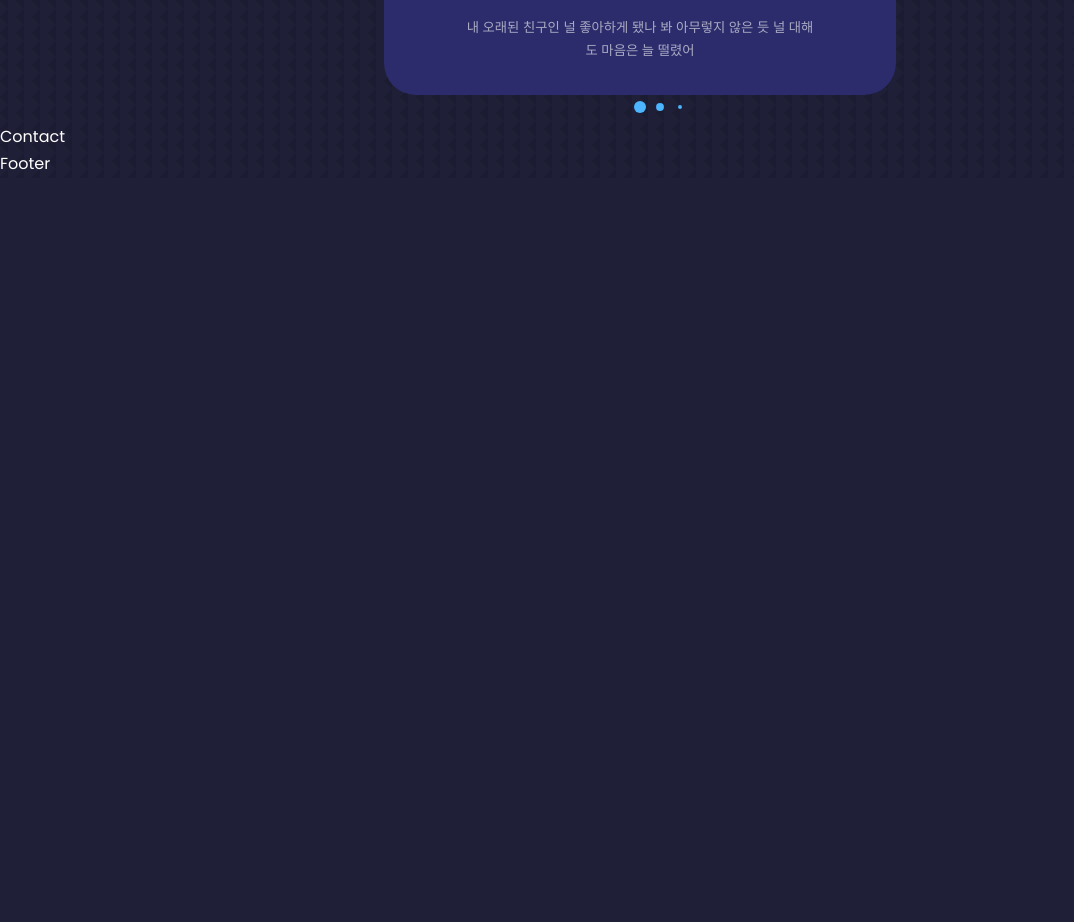
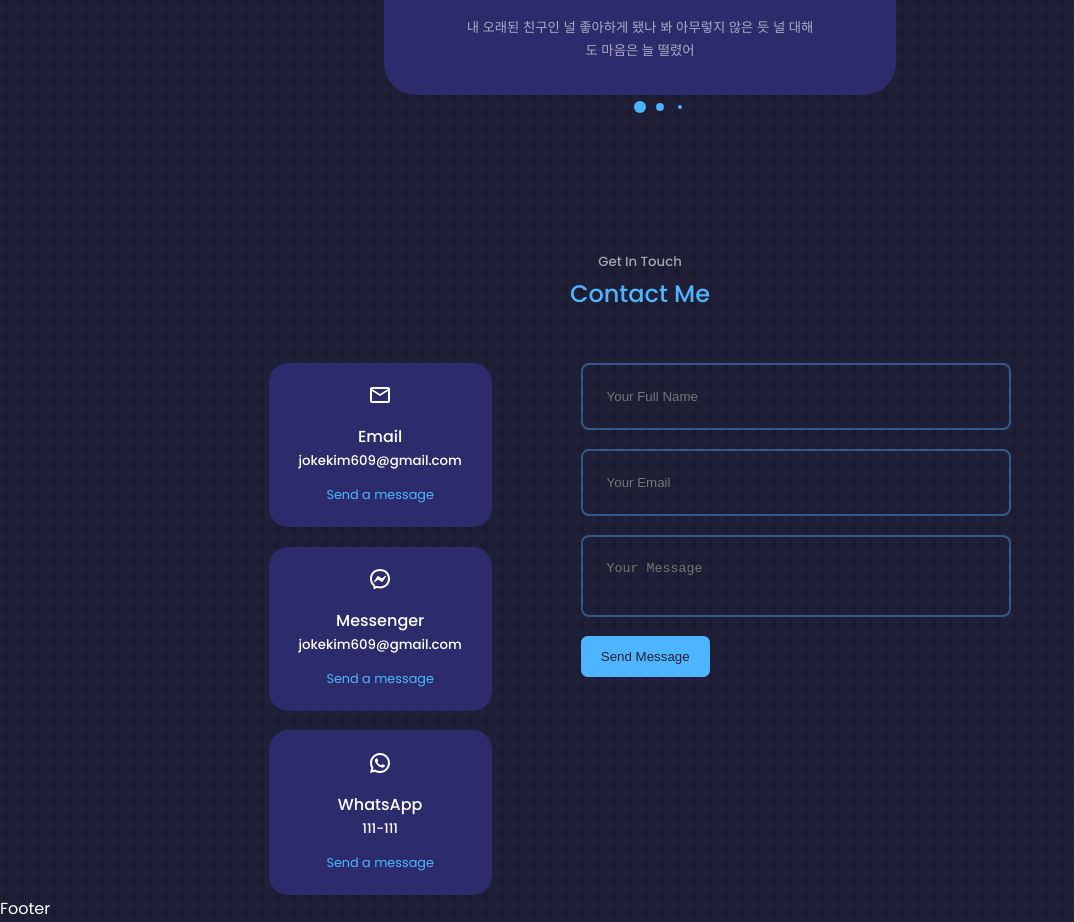
Before and after one commit to Kang-Seonggyu/portfolio_clone, a React (Create React App) app: page / in a window 1280 px wide. Shown: the part 3383-4305 px from the top of the page, without its empty margins (0-1074 px from the left). Before the commit the page ends 3561 px from the top, so only its background shows below. Built offline with nearby package versions, Linux system fonts and the light colour scheme.

Commit message:
Contact 컴포넌트 중간
이메일 보내기 기능 하기 전

```diff
--- a/src/components/contact/Contact.jsx
+++ b/src/components/contact/Contact.jsx
@@ -1,9 +1,44 @@
 import React from "react";
 import './contact.css'
+import {MdOutlineEmail} from 'react-icons/md'
+import {RiMessengerLine, RiWhatsappLine} from "react-icons/ri";
 
 const Contact = () => {
   return (
-    <div>Contact</div>
+    <section id="contact">
+      <h5>Get In Touch</h5>
+      <h2>Contact Me</h2>
+
+      <div className="container contact__container">
+        <div className="contact__options">
+          <article className="contact__option">
+            <MdOutlineEmail className="contact__option-icon"/>
+            <h4>Email</h4>
+            <h5>jokekim609@gmail.com</h5>
+            <a href="mailto:jokekim609@gmail.com" target="_blank">Send a message</a>
+          </article>
+          <article className="contact__option">
+            <RiMessengerLine className="contact__option-icon"/>
+            <h4>Messenger</h4>
+            <h5>jokekim609@gmail.com</h5>
+            <a href="https://m.me//profile.php?id=100088399418527">Send a message</a>
+          </article>
+          <article className="contact__option">
+            <RiWhatsappLine className="contact__option-icon"/>
+            <h4>WhatsApp</h4>
+            <h5>111-111</h5>
+            <a href="https://api.whatsapp.com/send?phone+111111">Send a message</a>
+          </article>
+        </div>
+
+        <form action="">
+          <input type="text" name="name" placeholder="Your Full Name" required />
+          <input type="email" name="email" placeholder="Your Email" required />
+          <textarea name="message" row="7" placeholder="Your Message" required></textarea>
+          <button type='submit' className='btn btn-primary'>Send Message</button>
+        </form>
+      </div>
+    </section>
   )
 }
 
--- a/src/components/contact/contact.css
+++ b/src/components/contact/contact.css
@@ -0,0 +1,70 @@
+.container.contact__container {
+  width: 58%;
+  display: grid;
+  grid-template-columns: 30% 58%;
+  gap : 12%
+}
+
+.contact__options {
+  display: flex;
+  flex-direction: column;
+  gap: 1.2rem;
+}
+
+.contact__option {
+  background: var(--color-bg-varient);
+  padding: 1.2rem;
+  border : 1px solid transparent;
+  border-radius: 1.2rem;
+  text-align: center;
+  transition: var(--transition);
+}
+
+.contact__option:hover {
+  background: transparent;
+  border-color: var(--color-primary-varient);
+}
+
+.contact__option-icon {
+  font-size: 1.5rem;
+  margin-bottom: 0.5rem;
+}
+
+.contact__option a {
+  margin-top: 0.7rem;
+  display: inline-block;
+  font-size: 0.8rem;
+}
+
+/* ================= FORM =============== */
+form {
+  display: flex;
+  flex-direction: column;
+  gap :1.2rem;
+}
+
+input, textarea {
+  width: 100%;
+  padding: 1.5rem;
+  border-radius: 0.5rem;
+  background: transparent;
+  border : 2px solid var(--color-primary-varient);
+  resize: none;
+  color: var(--color-white);
+}
+
+/*================== MEDIA QUERIES (MEDIUM DEVICES) ===================*/
+@media screen and (max-width: 1024px) {
+  .container.contact__container {
+    grid-template-columns: 1fr;
+    gap: 2rem;
+  }
+
+}
+
+/*================== MEDIA QUERIES (SMALL DEVICES) ===================*/
+@media screen and (max-width: 600px) {
+  .container.contact__container {
+    width: var(--container-width-sm);
+  }
+}
```
